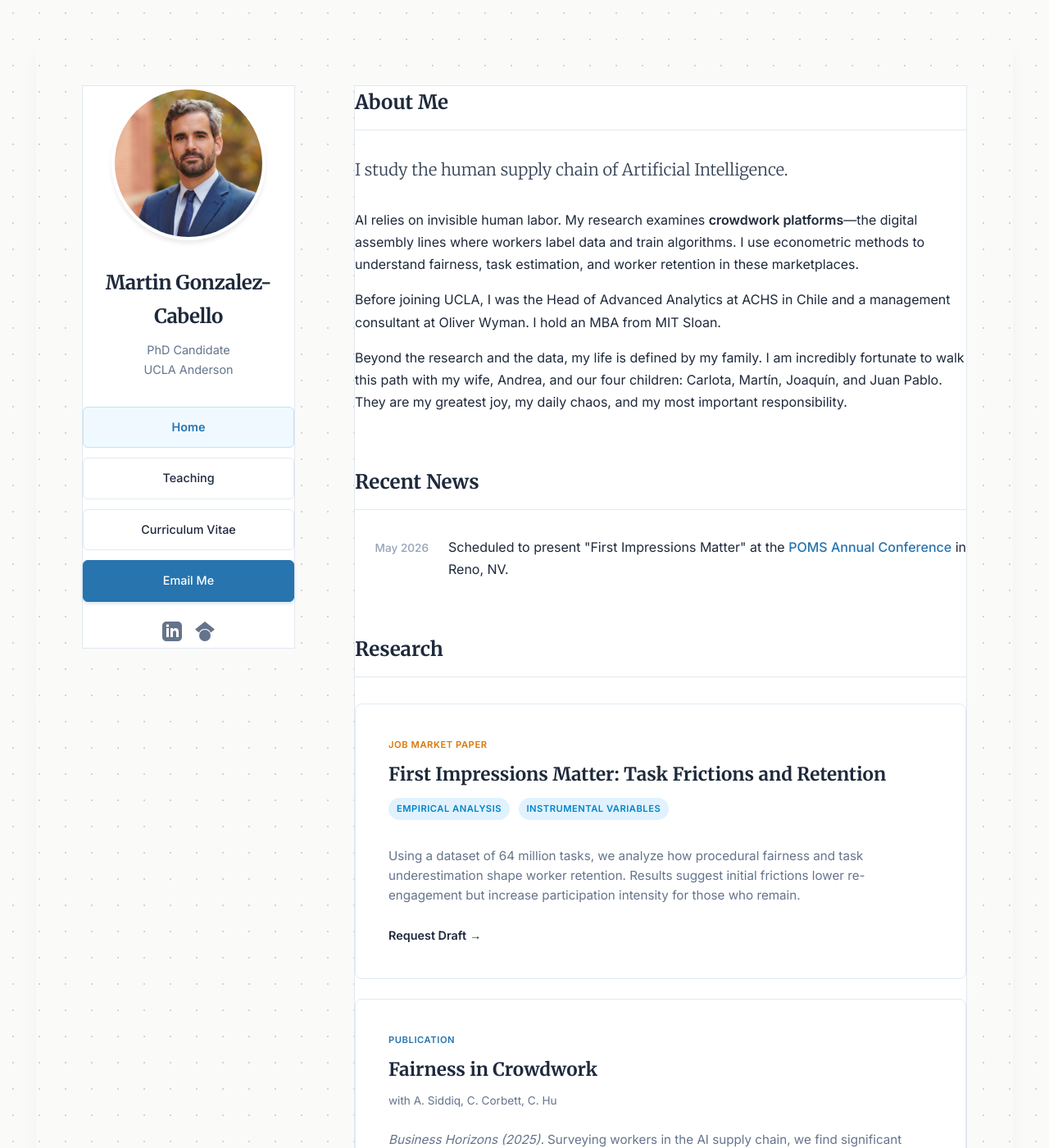
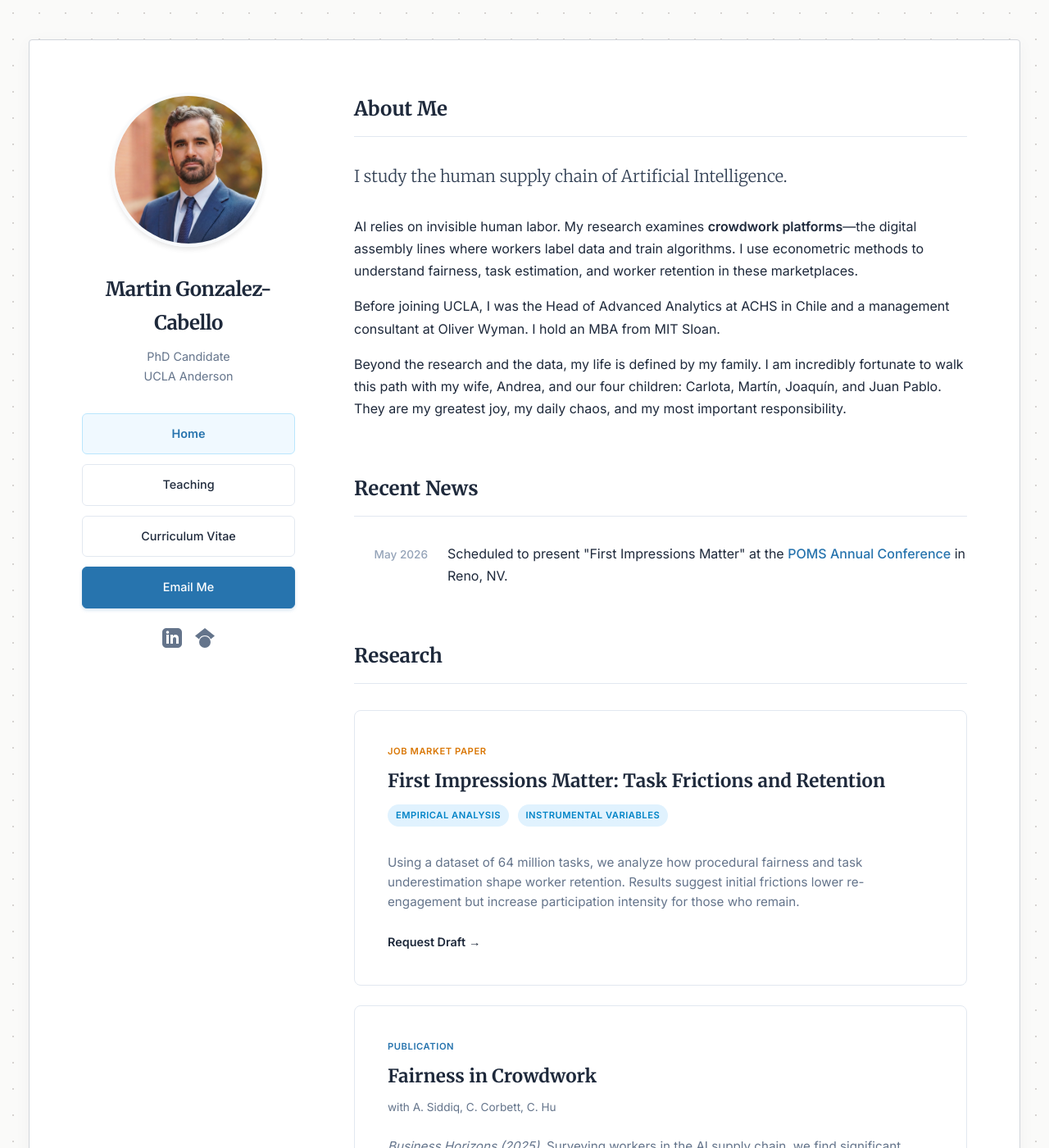
Before and after one commit to martins73/research-site, a Jekyll site: the page built from index.html, in a window 1280 px wide and 1400 px high. Shown: the whole window at 82% size. Built offline with Jekyll 4.4.1, drawn with Linux system fonts in a browser that asks for light colours.

Commit message:
Revise design system for unified academic paper layout
Updated design system styles for a unified academic paper layout, including background colors and container styles.

```diff
--- a/_layouts/default.html
+++ b/_layouts/default.html
@@ -25,35 +25,29 @@
     <link href="https://fonts.googleapis.com/css2?family=Inter:wght@300;400;500;600&family=Merriweather:ital,wght@0,300;0,400;0,700;1,300&display=swap" rel="stylesheet">
 
     <style>
-        /* DESIGN SYSTEM: Clean Academic Paper */
+        /* DESIGN SYSTEM: Unified Academic Paper */
         :root {
-            /* 1. The "Paper" Palette */
-            --bg-body: #FAFAF9;    /* Stone-50: A warm, premium off-white */
-            --bg-card: #ffffff;    /* Pure white for the text areas */
+            --bg-body: #FAFAF9;    /* The Desk: Warm off-white */
+            --bg-paper: #ffffff;   /* The Page: Pure white */
 
-            /* 2. Text Colors */
-            --text-main: #1e293b;  /* Slate-800: Softer than pure black */
-            --text-light: #64748b; /* Slate-500: For meta info */
+            --text-main: #1e293b;
+            --text-light: #64748b;
 
-            /* 3. The UCLA Accent */
             --accent: #2774AE;     /* UCLA Blue */
             --accent-hover: #1e5f8e;
 
-            --border: #e2e8f0;     /* Light grey border */
+            --border: #e2e8f0;
         }
 
-        /* 1. GLOBAL STYLES & BACKGROUND */
+        /* 1. GLOBAL STYLES */
         body {
             font-family: 'Inter', sans-serif;
             color: var(--text-main);
             line-height: 1.7;
             margin: 0; padding: 0;
 
-            /* The "Paper" Background */
+            /* The Desk Background */
             background-color: var(--bg-body);
-
-            /* Optional: Very faint grain texture (like real paper) */
-            /* If you don't like texture, you can remove the next two lines */
             background-image: radial-gradient(#d6d3d1 1px, transparent 1px);
             background-size: 32px 32px;
 
@@ -66,13 +60,19 @@
             font-family: 'Merriweather', serif;
         }
 
+        /* 2. THE UNIFIED CONTAINER (The Single Sheet of Paper) */
         .container {
-            max-width: 1080px; /* Slightly wider to accommodate the grid */
+            max-width: 1080px;
             margin: 3rem auto;
-            background: var(--bg);
-            padding: 3.5rem;
-            border-radius: 12px; /* Softer corners */
-            box-shadow: 0 10px 25px -5px rgba(0, 0, 0, 0.05), 0 8px 10px -6px rgba(0, 0, 0, 0.01); /* Modern "Float" shadow */
+
+            /* This is the ONLY background now */
+            background-color: var(--bg-paper);
+            border: 1px solid #d1d5db; /* Subtle edge definition */
+            box-shadow: 0 4px 20px rgba(0,0,0,0.04); /* Soft lift off the desk */
+            border-radius: 4px; /* Slightly sharper corners for a paper feel */
+
+            padding: 4rem; /* Generous internal breathing room */
+
             display: grid;
             grid-template-columns: 260px 1fr;
             gap: 4.5rem;
@@ -80,25 +80,37 @@
             align-items: start;
         }
 
-        /* 2. SIDEBAR */
-        /* ENSURE SIDEBAR & CONTENT ARE WHITE */
-        .sidebar, .content {
-            background-color: var(--bg-card); /* Force White */
-            border: 1px solid var(--border);  /* Subtle border definition */
-            /* ... previous styling like padding/radius remains ... */
-        }
+        /* 3. SIDEBAR (Clean, no box) */
         .sidebar {
             text-align: center;
             position: sticky;
             top: 2rem;
+            /* REMOVED: Background, Border, Shadow */
+            background: transparent;
+            border: none;
+            box-shadow: none;
+            padding: 0;
         }
+
+        /* 4. CONTENT (Clean, no box) */
+        .content {
+            /* REMOVED: Background, Border, Shadow */
+            background: transparent;
+            border: none;
+            box-shadow: none;
+            padding: 0;
+        }
+
+        .content section { margin-bottom: 4rem; }
+
+        /* ... (Keep your profile image, button, and typography styles below) ... */
 
         .profile-img {
             width: 180px; height: 180px;
             border-radius: 50%;
             object-fit: cover;
             margin-bottom: 1.5rem;
-            border: 4px solid white; /* White halo to separate from bg */
+            border: 4px solid #f8fafc; /* Lighter border to blend with paper */
             box-shadow: 0 4px 6px -1px rgba(0, 0, 0, 0.1);
         }
 
@@ -122,9 +134,6 @@
         .social-icon { fill: var(--text-light); transition: fill 0.2s; }
         .social-link:hover .social-icon { fill: var(--accent); transform: scale(1.1); }
 
-        /* CONTENT GENERAL */
-        .content section { margin-bottom: 4rem; }
-
         h2 {
             font-size: 1.5rem;
             border-bottom: 1px solid var(--border);
@@ -144,7 +153,7 @@
             font-family: 'Merriweather', serif;
         }
 
-        /* --- 3. UPDATED: 4x1 WIDE LIST VIEW --- */
+        /* 3. UPDATED: 4x1 WIDE LIST VIEW */
         .research-grid {
             display: grid;
             grid-template-columns: 1fr; /* Force 1 column */
@@ -235,13 +244,10 @@
             font-weight: 600;
             text-transform: uppercase;
             letter-spacing: 0.5px;
-
-            /* Blue Tint Look */
             color: #0284c7;
             background-color: #e0f2fe;
             padding: 4px 10px;
-            border-radius: 9999px; /* Pill shape */
-
+            border-radius: 9999px;
             margin-right: 6px;
             margin-bottom: 4px;
             transition: all 0.2s ease;
@@ -258,7 +264,8 @@
             padding: 3rem 0;
             margin-top: auto;
             border-top: 1px solid #e2e8f0;
-            background: var(--bg-body); /* FIXED: Uses the new 'Paper' color */
+            /* FIXED: Matches the desk color */
+            background: var(--bg-body);
         }
         .credits { font-size: 0.85rem; color: var(--text-light); margin-bottom: 1rem; }
         .amdg { font-size: 0.75rem; color: #cbd5e1; letter-spacing: 2px; font-weight: 600; user-select: none; }
```
Also changed, not shown: other parts of _layouts/default.html (+2 -2 lines).
